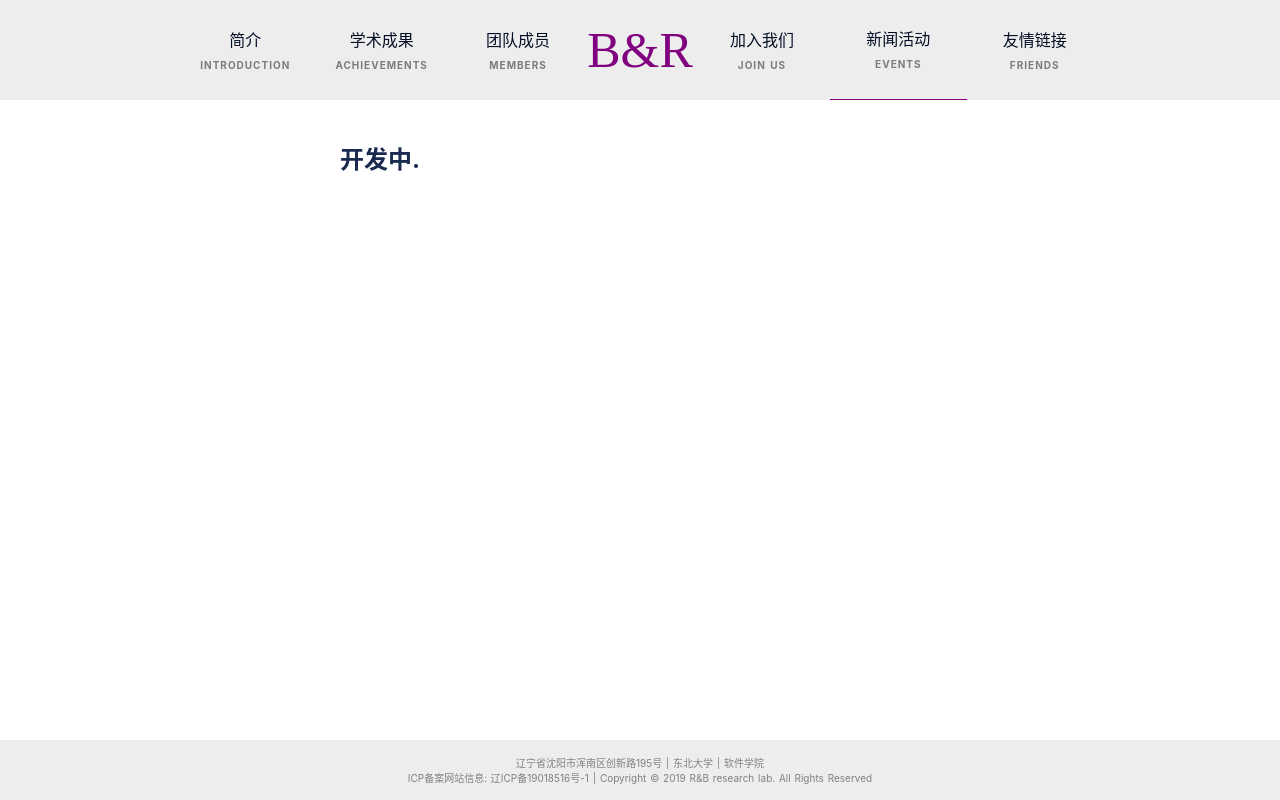
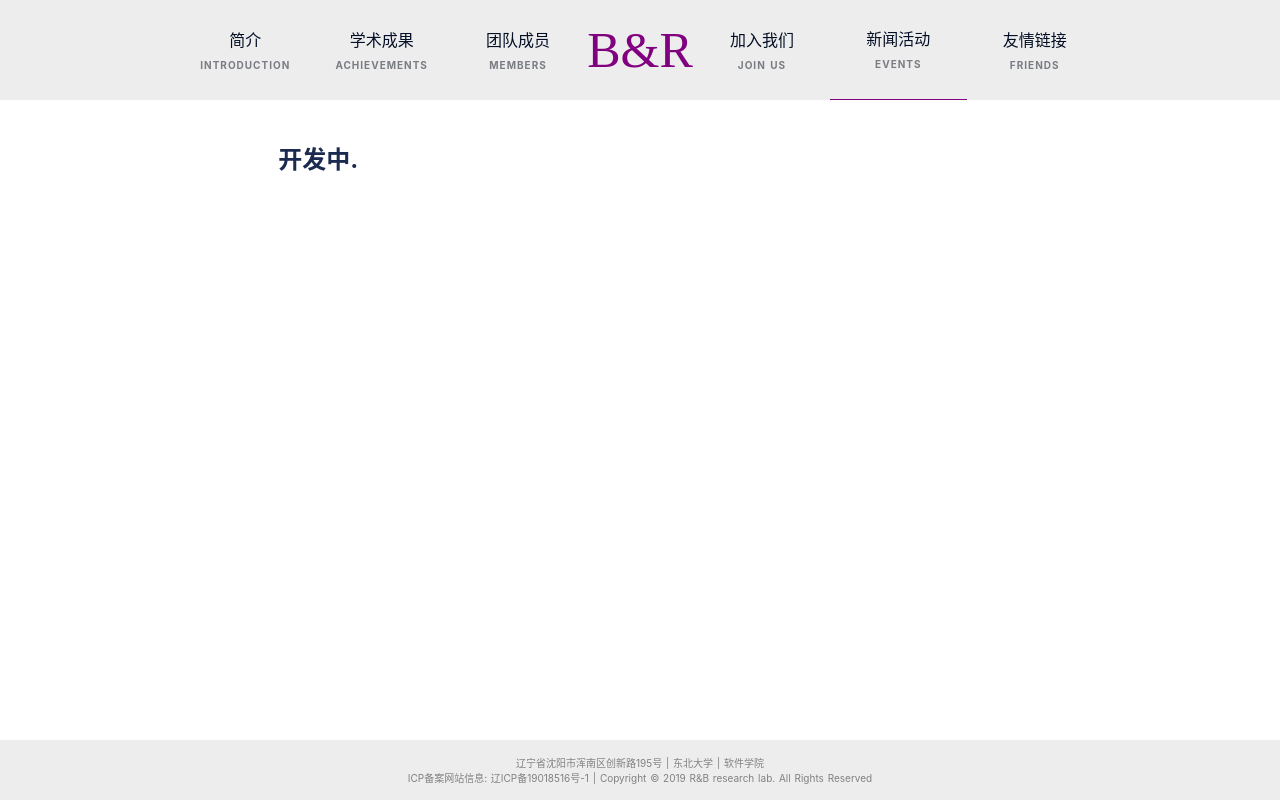
Before and after one commit to thothsun/blockchain-lab, a Nuxt app: page /events in a window 1280 px wide. Built offline with nearby package versions, Linux system fonts and the light colour scheme.

Commit message:
主体部分 响应式

```diff
--- a/components/header.vue
+++ b/components/header.vue
@@ -107,6 +107,7 @@
     top: 0;
     background-color: rgba(237, 237, 237, 1);
     font-weight: 500;
+    z-index: 999;
   }
 
   .el-row, .el-col {
--- a/layouts/default.vue
+++ b/layouts/default.vue
@@ -25,8 +25,6 @@
   }
 
   .main-content {
-    margin: 0 auto;
-    width: 50vw;
     min-height: calc(100vh - 160px) /* 160px = header 100px + footer 60px */
   }
 
--- a/pages/achievements.vue
+++ b/pages/achievements.vue
@@ -3,6 +3,8 @@
     <myheader index="/achievements"></myheader>
     <el-main class="main-content">
 
+      <el-row :gutter="0" type="flex" justify="center">
+        <el-col :xs="20" :sm="18" :md="16" :lg="14" :xl="12">
           <h1>发表论文</h1>
 
           <ul>
@@ -31,8 +33,8 @@
               {{item}}
             </li>
           </ul>
-
-
+        </el-col>
+      </el-row>
     </el-main>
 
 
--- a/pages/events.vue
+++ b/pages/events.vue
@@ -2,7 +2,12 @@
   <el-container direction="vertical">
     <myheader index="/events"></myheader>
     <el-main class="main-content">
-      <h1>开发中.</h1>
+      <el-row :gutter="0" type="flex" justify="center">
+        <el-col :xs="20" :sm="18" :md="16" :lg="14" :xl="12">
+          <h1>开发中.</h1>
+
+        </el-col>
+      </el-row>
     </el-main>
 
 
--- a/pages/friends.vue
+++ b/pages/friends.vue
@@ -2,7 +2,13 @@
   <el-container direction="vertical">
     <myheader index="/friends"></myheader>
     <el-main class="main-content">
-      <h1>开发中.</h1>
+      <el-row :gutter="0" type="flex" justify="center">
+        <el-col :xs="20" :sm="18" :md="16" :lg="14" :xl="12">
+          <h1>开发中.</h1>
+
+
+        </el-col>
+      </el-row>
     </el-main>
 
 
--- a/pages/index.vue
+++ b/pages/index.vue
@@ -4,6 +4,8 @@
     <myheader index="/"></myheader>
 
     <el-main class="main-content">
+      <el-row :gutter="0" type="flex" justify="center">
+        <el-col :xs="20" :sm="18" :md="16" :lg="14" :xl="12">
 
           <h1>实验室</h1>
 
@@ -54,10 +56,9 @@
 
           </ul>
 
-
+        </el-col>
+      </el-row>
     </el-main>
-
-
 
 
     <myfooter></myfooter>
--- a/pages/join.vue
+++ b/pages/join.vue
@@ -2,7 +2,8 @@
   <el-container direction="vertical">
     <myheader index="/join"></myheader>
     <el-main class="main-content">
-
+      <el-row :gutter="0" type="flex" justify="center">
+        <el-col :xs="20" :sm="18" :md="16" :lg="14" :xl="12">
 
           <p>
             如果你认为自己很优秀，实验室会让你学会独立思考成就思辨的人生，如果你认为自己不够优秀，实验室会让你自信地走向优秀
@@ -30,7 +31,8 @@
 
           请感兴趣的同学发送简历至 <b>liuyuan@swc.neu.edu.cn</b>
 
-
+        </el-col>
+      </el-row>
     </el-main>
 
 
--- a/pages/members.vue
+++ b/pages/members.vue
@@ -2,10 +2,14 @@
   <el-container direction="vertical">
     <myheader index="/members"></myheader>
     <el-main class="main-content">
-      <h1>团队成员</h1>
-    </el-main>
+      <el-row :gutter="0" type="flex" justify="center">
+        <el-col :xs="20" :sm="18" :md="16" :lg="14" :xl="12">
+          <h1>团队成员</h1>
 
 
+        </el-col>
+      </el-row>
+    </el-main>
     <myfooter></myfooter>
   </el-container>
 </template>
```
Lines whose indentation alone changed are shown as unchanged.
